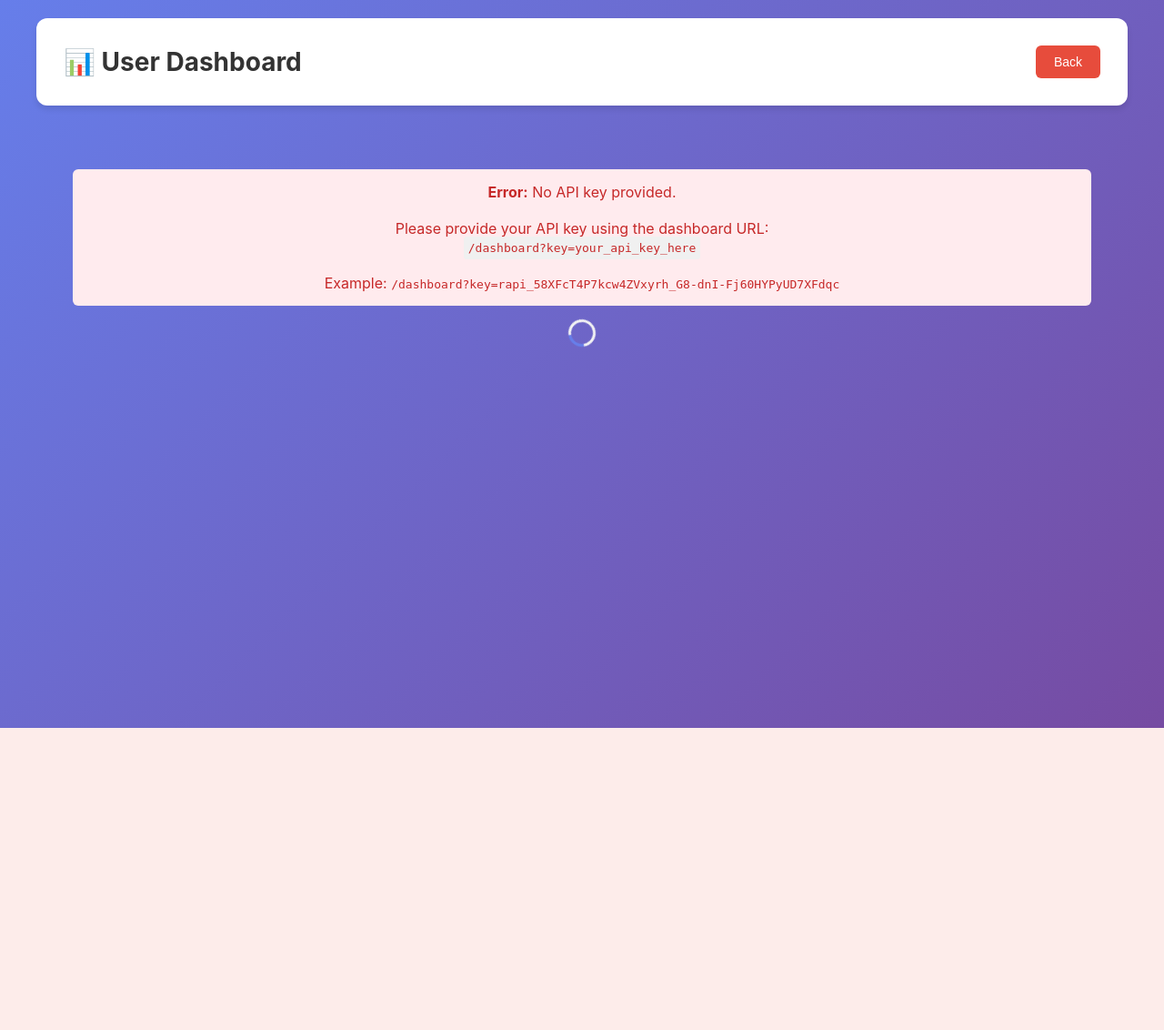
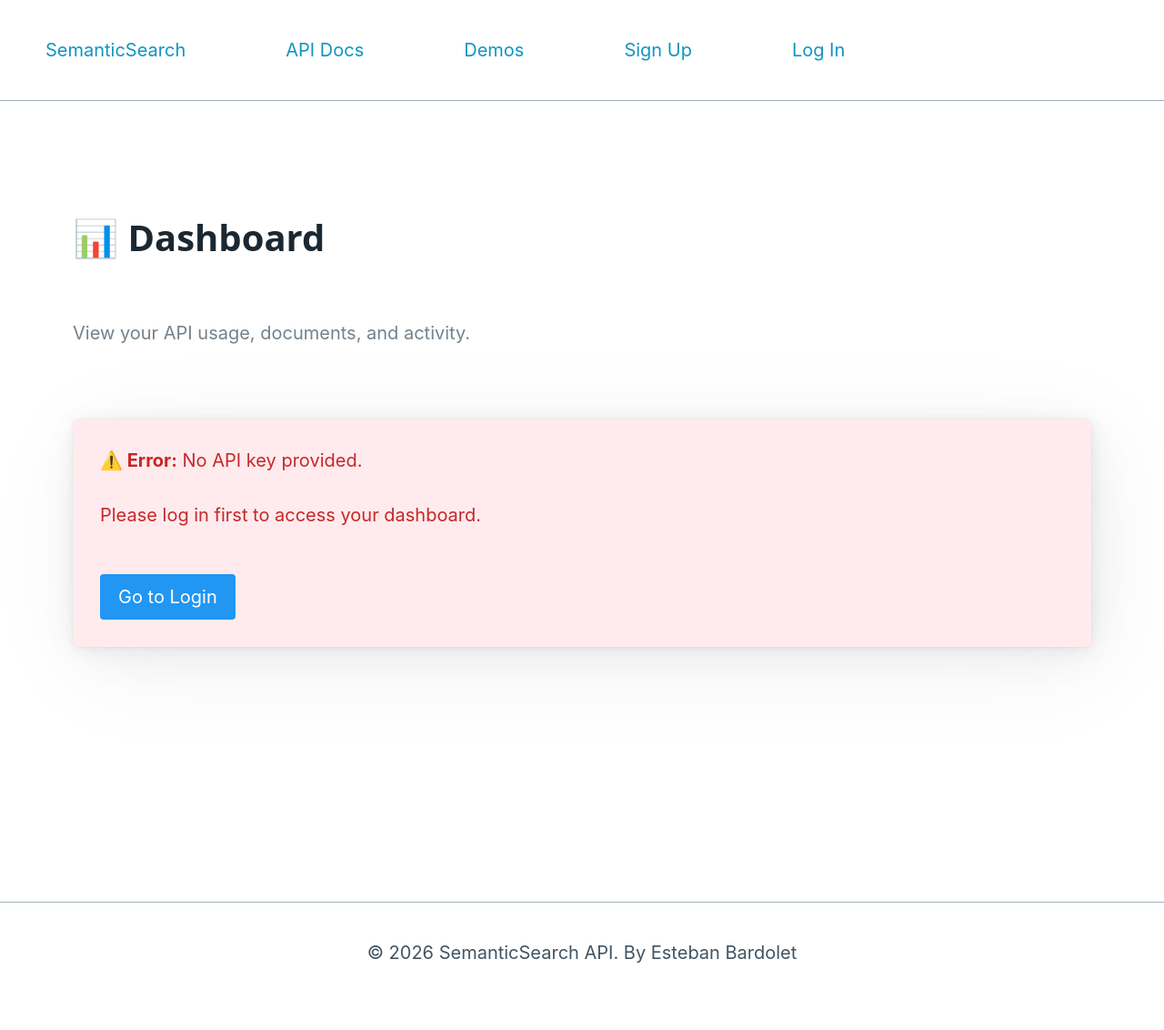
Before and after one commit to Esteban0007/AI_API, a FastAPI app: page /dashboard in a window 1280 px wide. Shown: the whole page at 91% size. Before the commit the page ends 800 px from the top, so only its background shows below. Run offline with FastAPI, Linux system fonts and the light colour scheme.

Commit message:
Integrate dashboard into main web: add dashboard.html extending base.html, add dashboard link to navigation, update main.py for Jinja2 template rendering

```diff
--- a/app/main.py
+++ b/app/main.py
@@ -4,8 +4,9 @@ FastAPI application factory and middleware setup.
 
 from fastapi import FastAPI, Request
 from fastapi.middleware.cors import CORSMiddleware
-from fastapi.responses import JSONResponse
+from fastapi.responses import JSONResponse, HTMLResponse
 from fastapi.staticfiles import StaticFiles
+from fastapi.templating import Jinja2Templates
 import logging
 import time
 from typing import Callable
@@ -48,6 +49,9 @@ def create_app() -> FastAPI:
         allow_methods=["*"],
         allow_headers=["*"],
     )
+
+    # Mount templates for Jinja2
+    templates = Jinja2Templates(directory=str(Path(__file__).parent / "templates"))
 
     # Mount static files
     static_path = Path(__file__).parent / "static"
@@ -114,14 +118,15 @@ def create_app() -> FastAPI:
 
     # User Dashboard endpoint
     @app.get("/dashboard", tags=["Web"])
-    async def user_dashboard():
-        """Render user dashboard page."""
-        from fastapi.responses import FileResponse
-
-        dashboard_path = Path(__file__).parent / "templates" / "user_dashboard.html"
-        if dashboard_path.exists():
-            return FileResponse(str(dashboard_path), media_type="text/html")
-        return JSONResponse(status_code=404, content={"detail": "Dashboard not found"})
+    async def user_dashboard(request: Request):
+        """Render user dashboard page with Jinja2 template."""
+        try:
+            return templates.TemplateResponse("dashboard.html", {"request": request})
+        except Exception as e:
+            logger.error(f"Dashboard render error: {str(e)}")
+            return JSONResponse(
+                status_code=404, content={"detail": "Dashboard not found"}
+            )
 
     # Health check endpoint
     @app.get("/health", tags=["System"])
--- a/app/templates/base.html
+++ b/app/templates/base.html
@@ -167,6 +167,11 @@
         <li><a href="/demos">Demos</a></li>
         <li><a href="/register">Sign Up</a></li>
         <li><a href="/login">Log In</a></li>
+        <li>
+          <a href="/dashboard" id="dashboard-link" style="display: none"
+            >📊 Dashboard</a
+          >
+        </li>
       </ul>
     </nav>
 
@@ -183,5 +188,13 @@
     >
       <p>&copy; 2026 SemanticSearch API. By Esteban Bardolet</p>
     </footer>
+
+    <script>
+      // Show dashboard link if user is logged in
+      const apiKey = localStorage.getItem("api_key");
+      if (apiKey) {
+        document.getElementById("dashboard-link").style.display = "block";
+      }
+    </script>
   </body>
 </html>
--- /dev/null
+++ b/app/templates/dashboard.html
@@ -0,0 +1,131 @@
+{% extends "base.html" %} {% block title %}Dashboard - ReadyAPI{% endblock %} {%
+block content %}
+<div class="container">
+  <div style="margin-bottom: 2rem">
+    <h1>📊 Dashboard</h1>
+    <p style="color: var(--muted-color)">
+      View your API usage, documents, and activity.
+    </p>
+  </div>
+
+  <div id="dashboard" style="margin-top: 2rem">
+    <article>
+      <p style="text-align: center; color: var(--muted-color)">
+        Loading dashboard...
+      </p>
+    </article>
+  </div>
+</div>
+
+<script>
+  const API_BASE = "/api/v1";
+
+  // Get API key from URL parameter or localStorage
+  const urlParams = new URLSearchParams(window.location.search);
+  let API_KEY = urlParams.get("key") || localStorage.getItem("api_key");
+
+  if (!API_KEY) {
+    document.getElementById("dashboard").innerHTML = `
+      <article style="background-color: #ffebee; border-color: #f44336; color: #c62828; padding: 1.5rem;">
+        <strong>⚠️ Error:</strong> No API key provided.
+        <br><br>
+        Please log in first to access your dashboard.
+        <br><br>
+        <a href="/login" style="margin-top: 1rem; display: inline-block; padding: 0.5rem 1rem; background-color: #2196F3; color: white; border-radius: 4px; text-decoration: none;">Go to Login</a>
+      </article>
+    `;
+  } else {
+    // Save to localStorage for future visits
+    localStorage.setItem("api_key", API_KEY);
+    loadDashboard();
+  }
+
+  async function loadDashboard() {
+    try {
+      // Fetch all stats in parallel
+      const [monthlyResponse, docsResponse] = await Promise.all([
+        fetch(`${API_BASE}/search/stats/monthly`, {
+          headers: { "X-API-Key": API_KEY },
+        }),
+        fetch(`${API_BASE}/search/stats/documents`, {
+          headers: { "X-API-Key": API_KEY },
+        }),
+      ]);
+
+      if (!monthlyResponse.ok || !docsResponse.ok) {
+        throw new Error("Failed to load dashboard stats");
+      }
+
+      const monthlyStats = await monthlyResponse.json();
+      const docsStats = await docsResponse.json();
+
+      displayDashboard(monthlyStats, docsStats);
+    } catch (error) {
+      console.error(error);
+      document.getElementById("dashboard").innerHTML = `
+        <article style="background-color: #ffebee; border-color: #f44336; color: #c62828; padding: 1.5rem;">
+          <strong>⚠️ Error:</strong> ${error.message}
+          <br><br>
+          <a href="/login" style="margin-top: 1rem; display: inline-block; padding: 0.5rem 1rem; background-color: #2196F3; color: white; border-radius: 4px; text-decoration: none;">Try logging in again</a>
+        </article>
+      `;
+    }
+  }
+
+  function displayDashboard(monthlyStats, docsStats) {
+    const html = `
+      <div style="display: grid; grid-template-columns: repeat(auto-fit, minmax(280px, 1fr)); gap: 2rem; margin-bottom: 2rem;">
+        <!-- Monthly Searches -->
+        <article>
+          <h3>📈 Searches (Monthly)</h3>
+          <h2 style="color: #667eea; margin: 1rem 0; font-size: 2.5rem;">${monthlyStats.total_searches}</h2>
+          <p style="color: var(--muted-color); font-size: 0.9rem;">Total searches in <strong>${monthlyStats.month}</strong></p>
+        </article>
+
+        <!-- Documents -->
+        <article>
+          <h3>📄 Documents</h3>
+          <h2 style="color: #667eea; margin: 1rem 0; font-size: 2.5rem;">${docsStats.total_documents}</h2>
+          <p style="color: var(--muted-color); font-size: 0.9rem;">Total indexed documents</p>
+          <small style="color: #999;">Collection: <code>${docsStats.collection_name}</code></small>
+        </article>
+      </div>
+
+      <!-- API Keys Section -->
+      <article>
+        <h3>🔑 Your API Key</h3>
+        <p style="color: var(--muted-color); margin-bottom: 1rem;">Use this key in the <code>X-API-Key</code> header for API requests.</p>
+
+        <div style="background: #f8f9fa; border: 1px solid #ddd; border-radius: 6px; padding: 1rem; margin-bottom: 1rem;">
+          <input
+            type="text"
+            value="${API_KEY}"
+            readonly
+            style="width: 100%; padding: 0.5rem; font-family: monospace; font-size: 0.85rem; margin-bottom: 1rem; border: 1px solid #ddd; border-radius: 4px;"
+            id="api-key-input"
+          >
+          <button type="button" onclick="copyAPI()" style="margin-right: 1rem;">📋 Copy Key</button>
+          <button type="button" onclick="logout()" class="secondary" style="margin-left: 1rem;">Logout</button>
+        </div>
+
+        <p style="color: #999; font-size: 0.9rem;">✓ <strong>Active</strong> - Keep this key private and secure.</p>
+      </article>
+    `;
+
+    document.getElementById("dashboard").innerHTML = html;
+  }
+
+  function copyAPI() {
+    const input = document.getElementById("api-key-input");
+    input.select();
+    navigator.clipboard.writeText(API_KEY).then(() => {
+      alert("✓ API Key copied to clipboard!");
+    });
+  }
+
+  function logout() {
+    localStorage.removeItem("api_key");
+    window.location.href = "/login";
+  }
+</script>
+{% endblock %}
```
